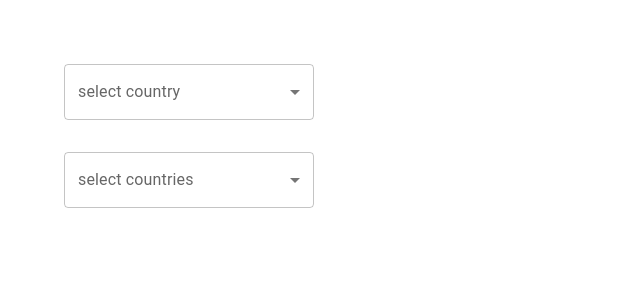
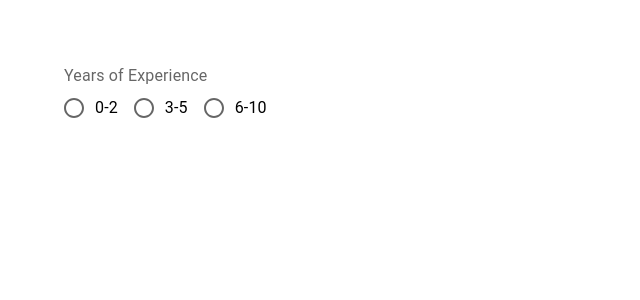
Before and after one commit to shubham-mhatre/react-typescript-material-ui, a React (Create React App) app: page / in a window 1280 px wide. Shown: the top 300 px of the page, without its empty margins (0-640 px from the left). Built offline with nearby package versions, Linux system fonts and the light colour scheme.

Commit message:
radio button material ui

```diff
--- a/src/App.tsx
+++ b/src/App.tsx
@@ -4,6 +4,7 @@
 import MuiButton from './Components/MuiButton';
 import MuiTextbox from './Components/MuiTextbox';
 import MuiSelect from './Components/MuiSelect';
+import MuiRadioButton from './Components/MuiRadioButton';
 
 function App() {
   return (
@@ -11,7 +12,8 @@
       {/* <MuiTypography/> */}
       {/* <MuiButton /> */}
       {/* <MuiTextbox /> */}
-      <MuiSelect/>
+      {/* <MuiSelect/> */}
+      <MuiRadioButton/>
     </div>
   );
 }
--- /dev/null
+++ b/src/Components/MuiRadioButton.tsx
@@ -0,0 +1,29 @@
+import React from 'react'
+import { Box, FormControl,FormLabel,FormControlLabel,RadioGroup,Radio } from '@mui/material'
+import {useState} from 'react'
+
+const MuiRadioButton = () => {
+    const [value,setValue] = useState('');
+    console.log({value});
+    const handleChange = (event:React.ChangeEvent<HTMLInputElement>) =>{
+        setValue(event.target.value);
+    }
+  return (
+    <Box>
+      <FormControl>
+        <FormLabel id="job-experience-form-label">
+            Years of Experience
+        </FormLabel>
+        <RadioGroup name='job-experience-group' aria-labelledby='job-experience-form-label' value={value}
+        onChange={handleChange}
+        row> {/*row to display it in row format*/}
+            <FormControlLabel control={<Radio/>} label='0-2' value='0-2'/>
+            <FormControlLabel control={<Radio/>} label='3-5' value='3-5'/>
+            <FormControlLabel control={<Radio/>} label='6-10' value='6-10'/>
+        </RadioGroup>
+      </FormControl>
+    </Box>
+  )
+}
+
+export default MuiRadioButton
```
